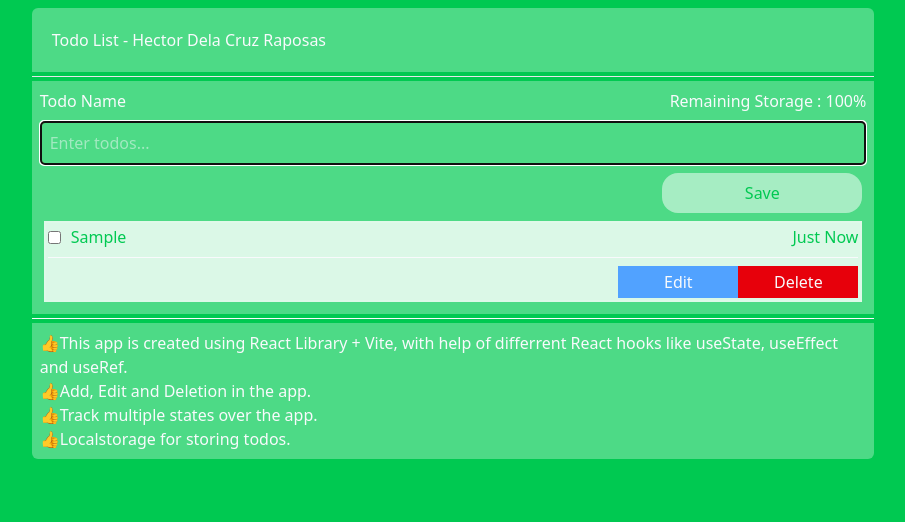
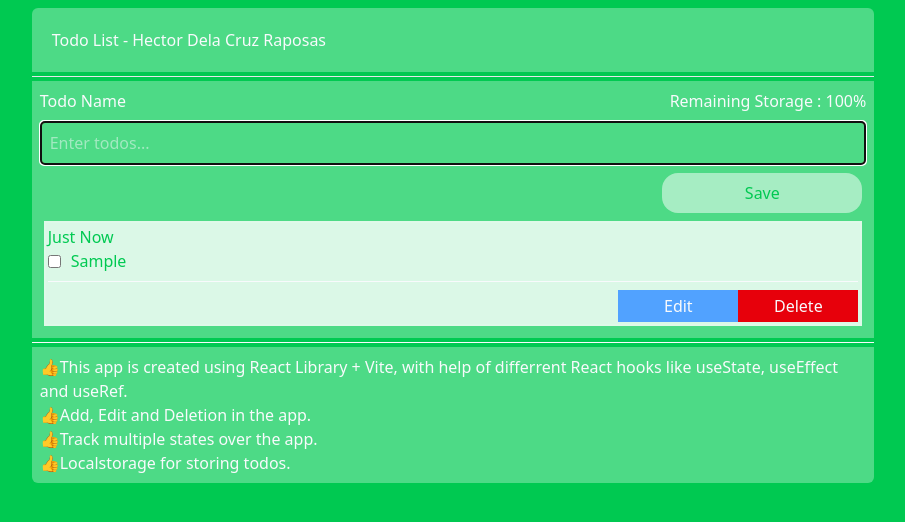
Before and after one commit to hectordraposas/todo-list, a React (Vite) app: page / in a window 1280 px wide. Both pictures are taken after typing "Sample" into the empty fields and a click on the button "Save". Shown: the top 522 px of the page, without its empty margins (187-1092 px from the left). Built offline with nearby package versions, Linux system fonts and the light colour scheme.

Commit message:
fixed date location

```diff
--- a/src/App.jsx
+++ b/src/App.jsx
@@ -159,6 +159,7 @@ function App() {
                     : "bg-white/50 text-green-600"
                 } border-2 border-white/10 p-0.5  m-1 cursor-pointer first:mt-2`}
               >
+                <span>{calcTime(item.id)}</span>
                 <span className="flex items-center">
                   <span className="mr-2.5 flex items-center">
                     <input
@@ -169,6 +170,7 @@ function App() {
                     />
                   </span>
                   {/* //for content span side by side to creat time and date*/}
+
                   <span className="flex justify-between w-full">
                     <span
                       className={`${
@@ -180,7 +182,6 @@ function App() {
                     >
                       <span>{item.todo}</span>
                     </span>
-                    <span>{calcTime(item.id)}</span>
                   </span>
                 </span>
                 <hr className="border-t border-slate-50 my-2 w-full mx-auto" />
```
